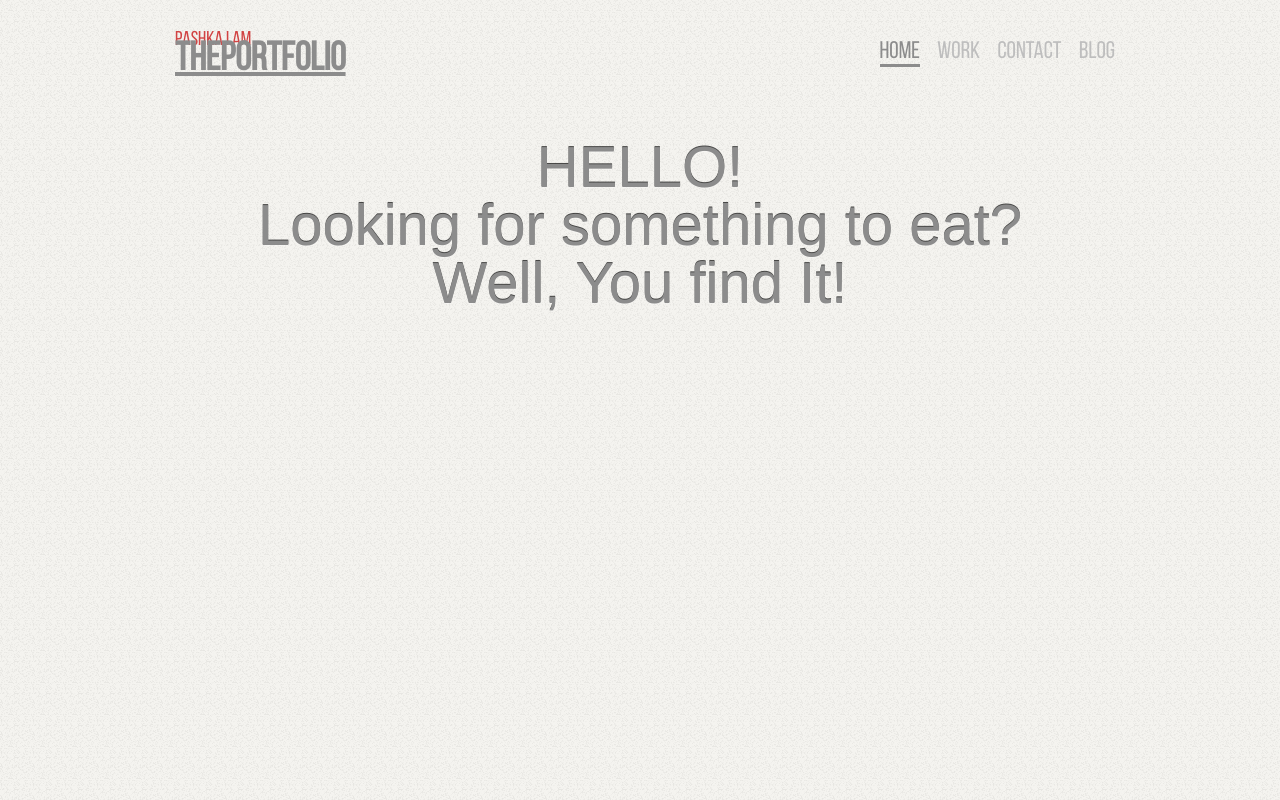
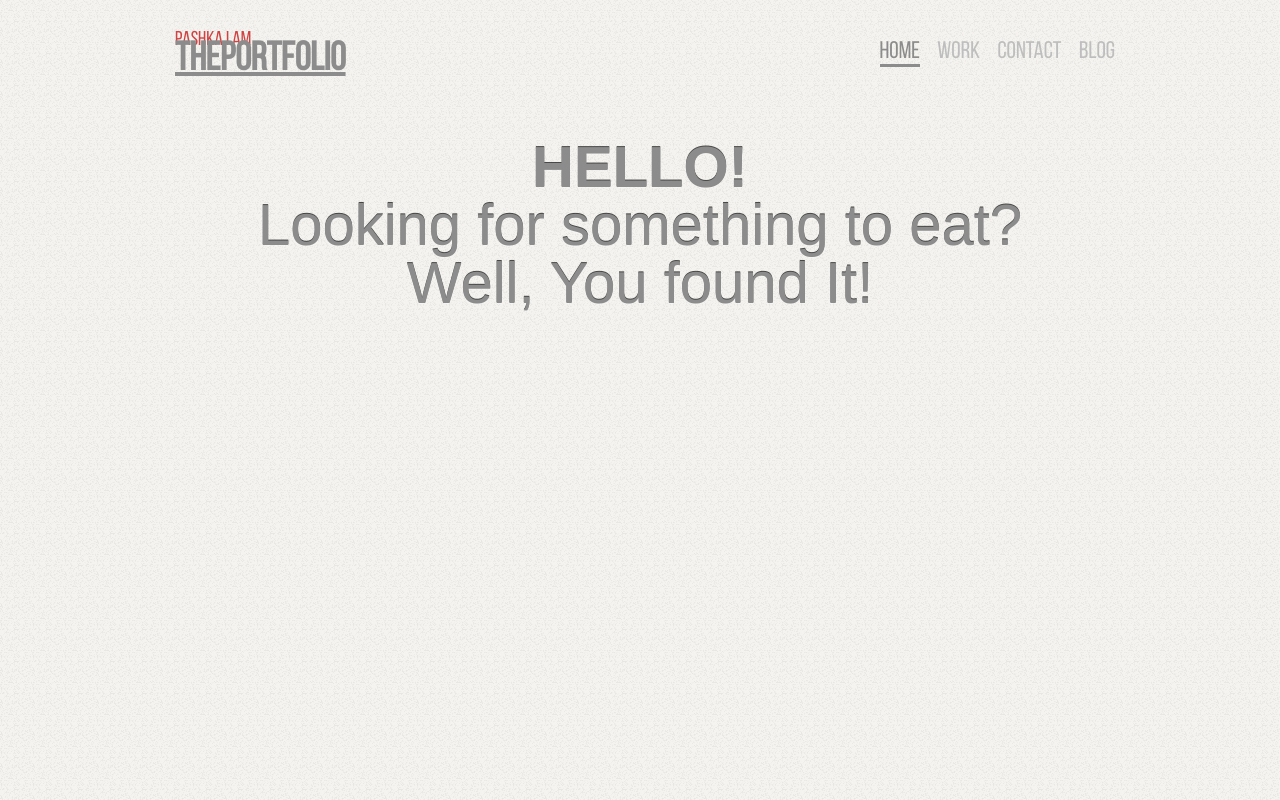
Before and after one commit to qwertydodo/own_template, a plain HTML site: page index.html in a window 1280 px wide. Drawn offline with nearby package versions, Linux system fonts and the light colour scheme.

Commit message:
GrammarNazi

```diff
--- a/index.html
+++ b/index.html
@@ -31,9 +31,9 @@
 		</header>
 		<div class='baner_centered'>
 			<blockquote class="text_big">
-				<span><b>HELLO!</b></span><br>
+				<span class='text_bolder'><b>HELLO!</b></span><br>
 				<span>Looking for something to eat?</span><br>
-				<span>Well, You find It!</span>
+				<span>Well, You found It!</span>
 			</blockquote>
 		</div>
 		<main></main>
```
